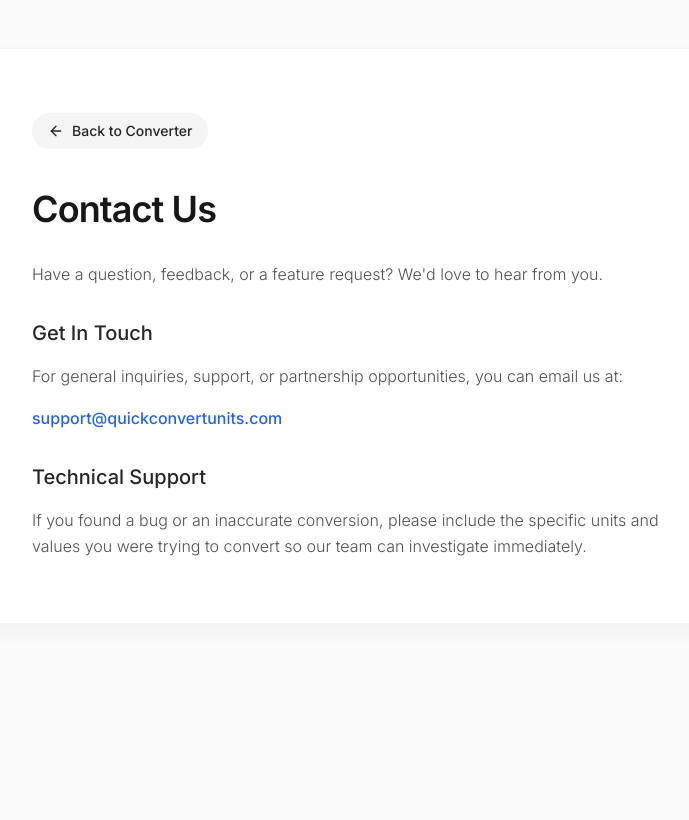
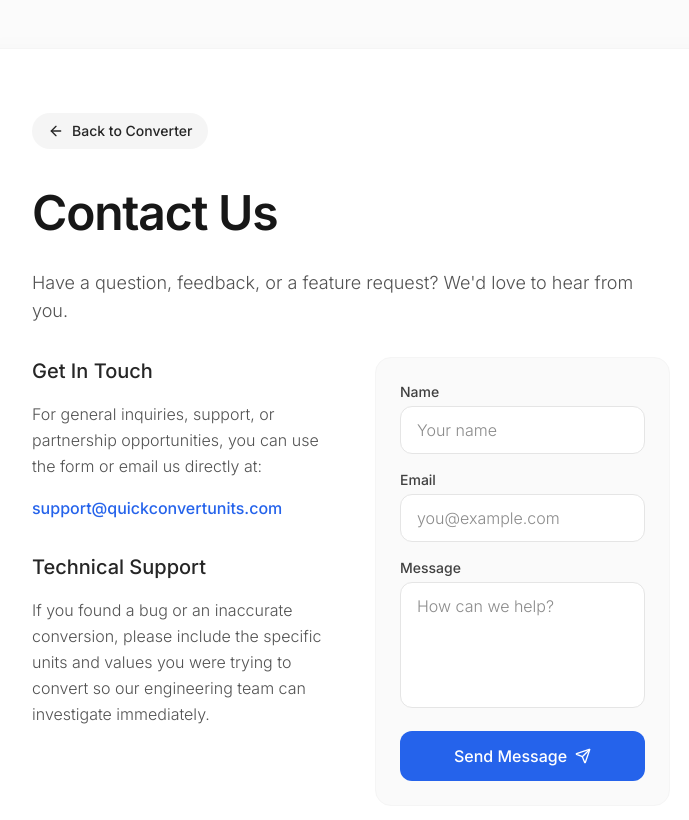
Before and after one commit to hypecuts619-source/Quickconvertunits-hypecuts, a React (Vite) app: page /contact in a window 1280 px wide. Shown: the top 820 px of the page, without its empty margins (289-978 px from the left). Built offline with nearby package versions, Linux system fonts and the light colour scheme.

Commit message:
feat: Add Pinterest link and contact form functionality
Includes a new Pinterest social media link in the footer and implements basic client-side submission logic for the contact form, including a success message.

```diff
--- a/src/App.tsx
+++ b/src/App.tsx
@@ -3018,8 +3018,11 @@ export default function App() {
                   &copy; {new Date().getFullYear()} QuickConvert. {t("footerText", "Built for fast, accurate conversions.")}
                 </p>
                 <div className="flex gap-4 mt-1 mb-2">
-                  <a href="https://www.youtube.com/@Quickconvertunits" itemProp="sameAs" target="_blank" rel="noopener noreferrer" className="hover:text-[#FF0000] transition-colors" aria-label="YouTube channel">
+                  <a href="https://www.youtube.com/@Quickconvertunits" itemProp="sameAs" target="_blank" rel="noopener noreferrer" className="text-neutral-400 hover:text-[#FF0000] transition-colors" aria-label="YouTube channel">
                     <svg className="w-5 h-5" fill="currentColor" viewBox="0 0 24 24" aria-hidden="true"><path fillRule="evenodd" d="M19.812 5.418c.861.23 1.538.907 1.768 1.768C21.998 8.746 22 12 22 12s0 3.255-.418 4.814a2.504 2.504 0 0 1-1.768 1.768c-1.56.419-7.814.419-7.814.419s-6.255 0-7.814-.419a2.505 2.505 0 0 1-1.768-1.768C2 15.255 2 12 2 12s0-3.255.417-4.814a2.507 2.507 0 0 1 1.768-1.768C5.744 5 11.998 5 11.998 5s6.255 0 7.814.418ZM15.194 12 10 15V9l5.194 3Z" clipRule="evenodd"/></svg>
+                  </a>
+                  <a href="https://www.pinterest.com/quickconvertunits/" itemProp="sameAs" target="_blank" rel="noopener noreferrer" className="text-neutral-400 hover:text-[#E60023] transition-colors" aria-label="Pinterest page">
+                    <svg className="w-5 h-5" fill="currentColor" viewBox="0 0 24 24" aria-hidden="true"><path d="M12.017 0C5.396 0 .029 5.367.029 11.987c0 5.079 3.158 9.417 7.618 11.162-.105-.949-.199-2.403.041-3.439.219-.937 1.406-5.957 1.406-5.957s-.359-.72-.359-1.781c0-1.663.967-2.911 2.168-2.911 1.024 0 1.518.769 1.518 1.688 0 1.029-.653 2.567-.992 3.992-.285 1.193.6 2.165 1.775 2.165 2.128 0 3.768-2.245 3.768-5.487 0-2.861-2.063-4.869-5.008-4.869-3.41 0-5.409 2.562-5.409 5.199 0 1.033.394 2.143.889 2.741.099.12.112.225.085.345-.09.375-.293 1.199-.334 1.363-.053.225-.172.271-.401.165-1.495-.69-2.433-2.878-2.433-4.646 0-3.776 2.748-7.252 7.951-7.252 4.158 0 7.392 2.967 7.392 6.923 0 4.135-2.607 7.462-6.233 7.462-1.214 0-2.354-.629-2.758-1.379l-.749 2.848c-.269 1.045-1.004 2.352-1.498 3.146 1.123.345 2.306.535 3.55.535 6.607 0 11.985-5.365 11.985-11.987C23.97 5.367 18.592 0 12.017 0z"/></svg>
                   </a>
                 </div>
                 <p className="leading-relaxed max-w-4xl">
--- a/src/Contact.tsx
+++ b/src/Contact.tsx
@@ -1,7 +1,15 @@
-import { ArrowLeft } from 'lucide-react';
+import { ArrowLeft, Send } from 'lucide-react';
 import { Link } from 'react-router-dom';
+import { useState } from 'react';
 
 export default function Contact() {
+  const [isSubmitted, setIsSubmitted] = useState(false);
+
+  const handleSubmit = (e: React.FormEvent) => {
+    e.preventDefault();
+    setIsSubmitted(true);
+  };
+
   return (
     <div className="min-h-screen text-neutral-900 dark:text-neutral-100 font-sans p-6 md:p-12">
       <div className="max-w-3xl mx-auto bg-white dark:bg-[#111111] rounded-3xl shadow-[0_8px_30px_rgba(0,0,0,0.04)] dark:shadow-none border border-neutral-100 dark:border-neutral-800 p-8 md:p-16">
@@ -9,29 +17,89 @@ export default function Contact() {
           <ArrowLeft className="w-4 h-4" /> Back to Converter
         </Link>
 
-        <h1 className="text-4xl font-semibold mb-8 text-neutral-900 dark:text-white tracking-tight">Contact Us</h1>
+        <h1 className="text-4xl md:text-5xl font-semibold mb-8 text-neutral-900 dark:text-white tracking-tight">Contact Us</h1>
 
-        <div className="space-y-8 text-neutral-600 dark:text-neutral-400 leading-relaxed text-sm md:text-base font-light">
-          <p>
+        <div className="space-y-8 text-neutral-600 dark:text-neutral-400 leading-relaxed text-[15px] md:text-base font-light">
+          <p className="text-lg">
             Have a question, feedback, or a feature request? We'd love to hear from you.
           </p>
 
+          <div className="grid md:grid-cols-2 gap-12 mt-8">
             <section>
               <h2 className="text-xl font-medium mb-4 text-neutral-800 dark:text-neutral-200">Get In Touch</h2>
               <p>
-              For general inquiries, support, or partnership opportunities, you can email us at:
+                For general inquiries, support, or partnership opportunities, you can use the form or email us directly at:
               </p>
-            <p className="mt-4">
+              <p className="mt-4 mb-8">
                 <a href="mailto:support@quickconvertunits.com" className="font-medium text-primary-600 dark:text-primary-400 hover:underline">support@quickconvertunits.com</a>
+              </p>
+
+              <h2 className="text-xl font-medium mb-4 text-neutral-800 dark:text-neutral-200">Technical Support</h2>
+              <p>
+                If you found a bug or an inaccurate conversion, please include the specific units and values you were trying to convert so our engineering team can investigate immediately.
               </p>
             </section>
 
-          <section>
-            <h2 className="text-xl font-medium mb-4 text-neutral-800 dark:text-neutral-200">Technical Support</h2>
-            <p>
-              If you found a bug or an inaccurate conversion, please include the specific units and values you were trying to convert so our team can investigate immediately.
-            </p>
+            <section className="bg-neutral-50 dark:bg-neutral-900 rounded-2xl p-6 border border-neutral-100 dark:border-neutral-800">
+              {isSubmitted ? (
+                <div className="flex flex-col items-center justify-center h-full text-center py-8">
+                  <div className="w-12 h-12 bg-green-100 dark:bg-green-900/30 text-green-600 dark:text-green-400 rounded-full flex items-center justify-center mb-4">
+                    <svg className="w-6 h-6" fill="none" viewBox="0 0 24 24" stroke="currentColor">
+                      <path strokeLinecap="round" strokeLinejoin="round" strokeWidth={2} d="M5 13l4 4L19 7" />
+                    </svg>
+                  </div>
+                  <h3 className="text-lg font-medium text-neutral-900 dark:text-neutral-100 mb-2">Message Sent!</h3>
+                  <p className="text-sm text-neutral-500">Thank you for reaching out. We'll get back to you as soon as possible.</p>
+                  <button
+                    onClick={() => setIsSubmitted(false)}
+                    className="mt-6 text-sm text-primary-600 dark:text-primary-400 font-medium hover:underline"
+                  >
+                    Send another message
+                  </button>
+                </div>
+              ) : (
+                <form onSubmit={handleSubmit} className="space-y-4">
+                  <div>
+                    <label htmlFor="name" className="block text-sm font-medium text-neutral-700 dark:text-neutral-300 mb-1">Name</label>
+                    <input
+                      type="text"
+                      id="name"
+                      required
+                      className="w-full bg-white dark:bg-[#1a1a1a] border border-neutral-200 dark:border-neutral-800 rounded-xl px-4 py-2.5 outline-none focus:border-primary-500 focus:ring-1 focus:ring-primary-500 transition-shadow text-neutral-900 dark:text-neutral-100"
+                      placeholder="Your name"
+                    />
+                  </div>
+                  <div>
+                    <label htmlFor="email" className="block text-sm font-medium text-neutral-700 dark:text-neutral-300 mb-1">Email</label>
+                    <input
+                      type="email"
+                      id="email"
+                      required
+                      className="w-full bg-white dark:bg-[#1a1a1a] border border-neutral-200 dark:border-neutral-800 rounded-xl px-4 py-2.5 outline-none focus:border-primary-500 focus:ring-1 focus:ring-primary-500 transition-shadow text-neutral-900 dark:text-neutral-100"
+                      placeholder="you@example.com"
+                    />
+                  </div>
+                  <div>
+                    <label htmlFor="message" className="block text-sm font-medium text-neutral-700 dark:text-neutral-300 mb-1">Message</label>
+                    <textarea
+                      id="message"
+                      required
+                      rows={4}
+                      className="w-full bg-white dark:bg-[#1a1a1a] border border-neutral-200 dark:border-neutral-800 rounded-xl px-4 py-2.5 outline-none focus:border-primary-500 focus:ring-1 focus:ring-primary-500 transition-shadow text-neutral-900 dark:text-neutral-100 resize-none"
+                      placeholder="How can we help?"
+                    ></textarea>
+                  </div>
+                  <button
+                    type="submit"
+                    className="w-full bg-primary-600 hover:bg-primary-700 text-white font-medium rounded-xl px-4 py-3 flex items-center justify-center gap-2 transition-colors mt-2"
+                  >
+                    Send Message
+                    <Send className="w-4 h-4" />
+                  </button>
+                </form>
+              )}
             </section>
+          </div>
         </div>
       </div>
     </div>
```
Lines whose indentation alone changed are shown as unchanged.
